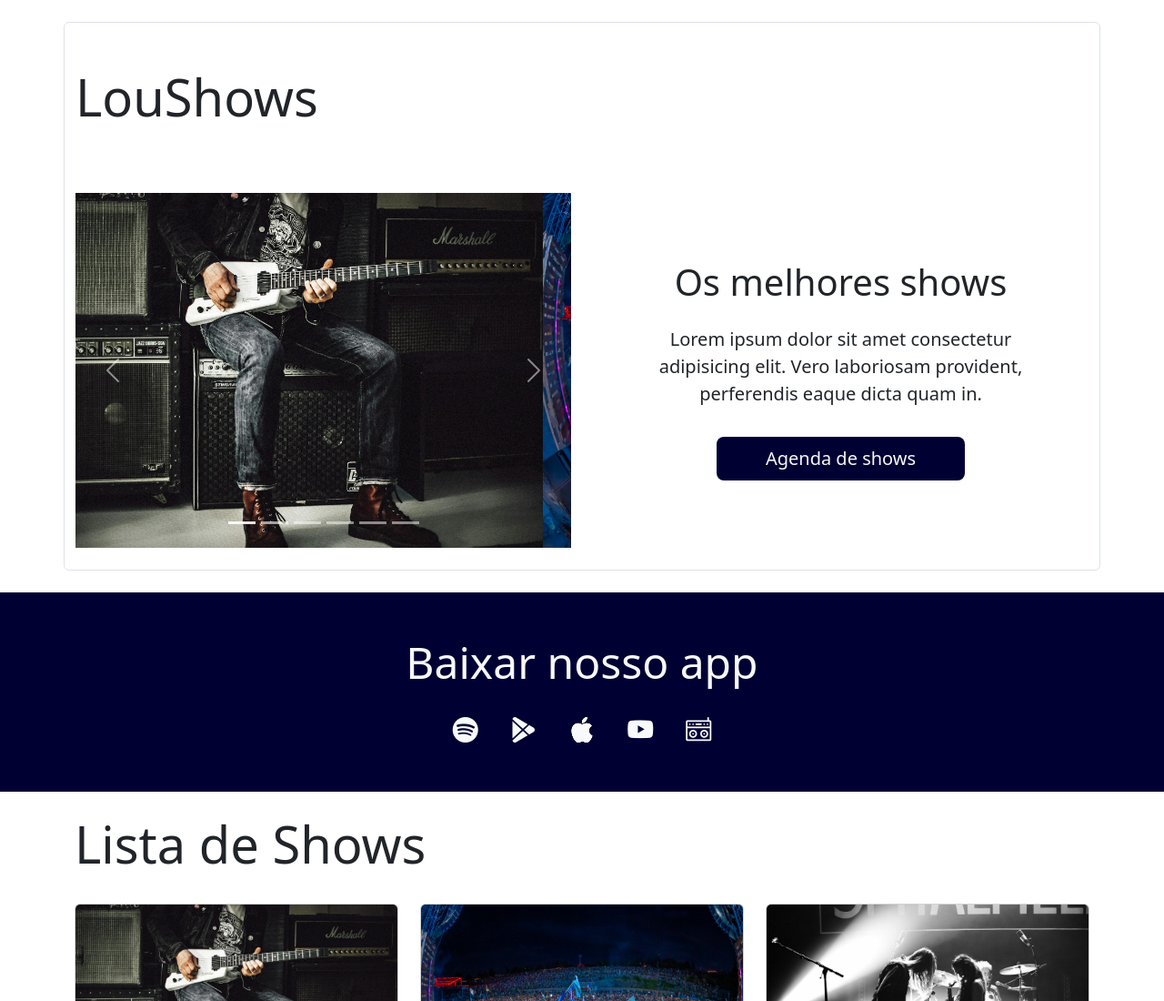
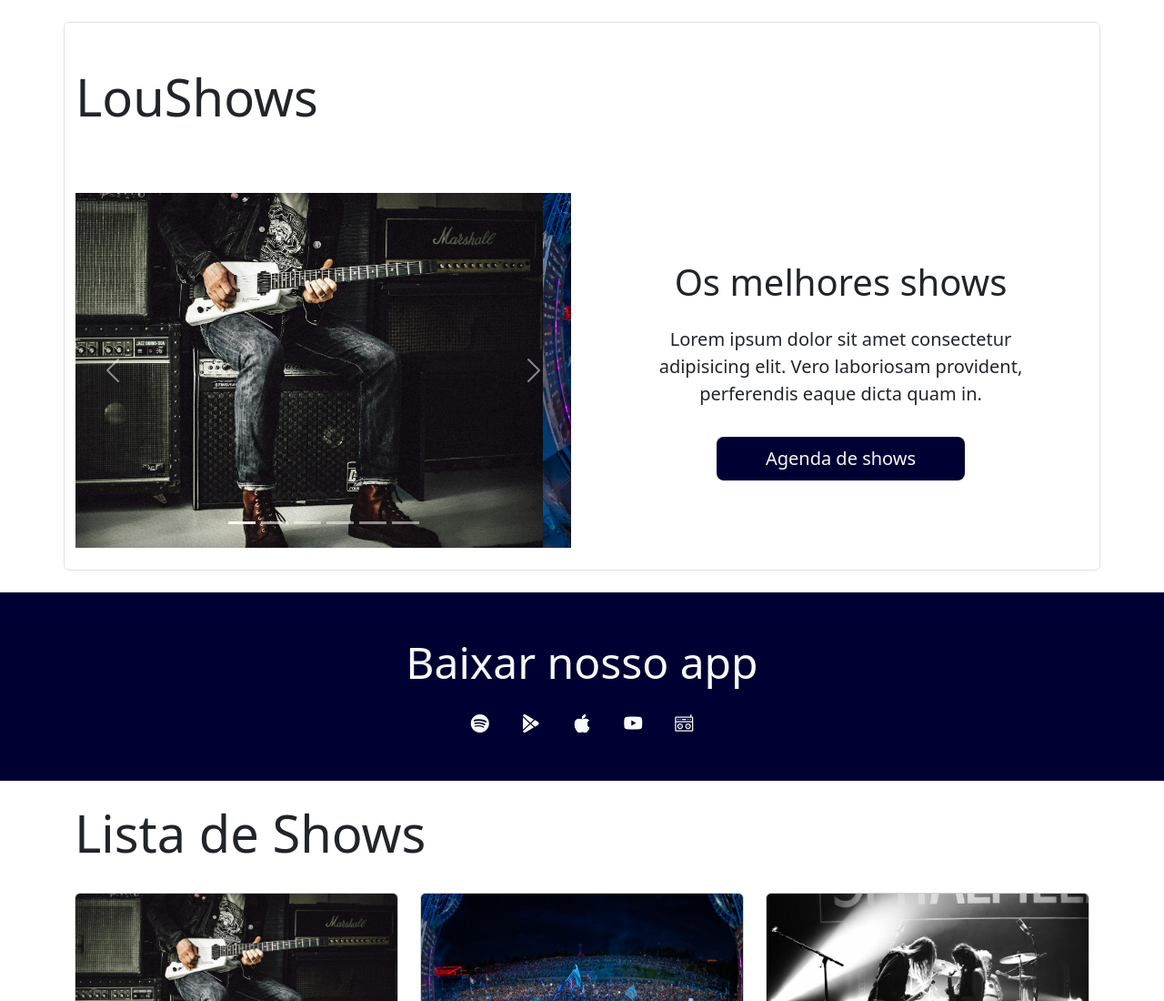
Before and after one commit to 3ti2025/aula03-bs, a plain HTML site: page index.html in a window 1280 px wide. Shown: the top 1100 px of the page at 91% size. Drawn offline with nearby package versions, Linux system fonts and the light colour scheme.

Commit message:
03- Alterando tamanho dos ícones

```diff
--- a/index.html
+++ b/index.html
@@ -89,11 +89,11 @@
     <section class="container-fluid p-5 bg-blue my-4 text-center">
         <h4 class="text-light display-5">Baixar nosso app</h4>
         <div class="mt-4">
-            <a href=""><i class="text-light fs-3 mx-3 bi bi-spotify rounded-circle icon"></i></a>
-            <a href=""><i class="text-light fs-3 mx-3 bi bi-google-play rounded-circle icon"></i></a>
-            <a href=""><i class="text-light fs-3 mx-3 bi bi-apple rounded-circle icon"></i></a>
-            <a href=""><i class="text-light fs-3 mx-3 bi bi-youtube rounded-circle icon"></i></a>
-            <a href=""><i class="text-light fs-3 mx-3 bi bi-boombox rounded-circle icon"></i></a>
+            <a href=""><i class="text-light fs-5 mx-3 bi bi-spotify rounded-circle icon"></i></a>
+            <a href=""><i class="text-light fs-5 mx-3 bi bi-google-play rounded-circle icon"></i></a>
+            <a href=""><i class="text-light fs-5 mx-3 bi bi-apple rounded-circle icon"></i></a>
+            <a href=""><i class="text-light fs-5 mx-3 bi bi-youtube rounded-circle icon"></i></a>
+            <a href=""><i class="text-light fs-5 mx-3 bi bi-boombox rounded-circle icon"></i></a>
         </div>
     </section>
     <!----------------------- fim plataformas ----------------------->
```
